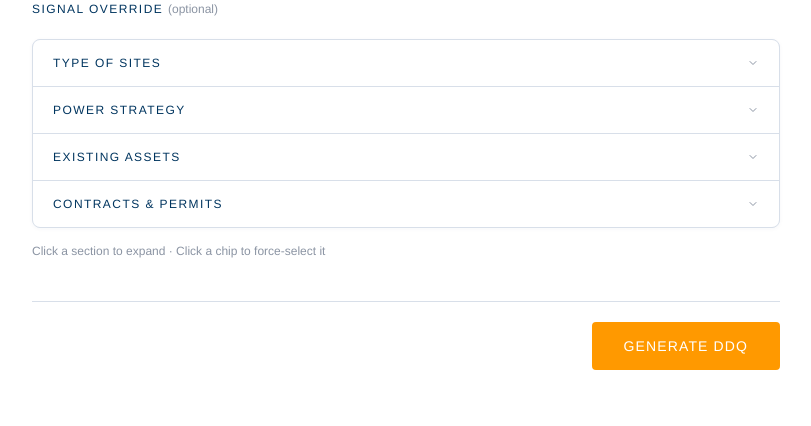
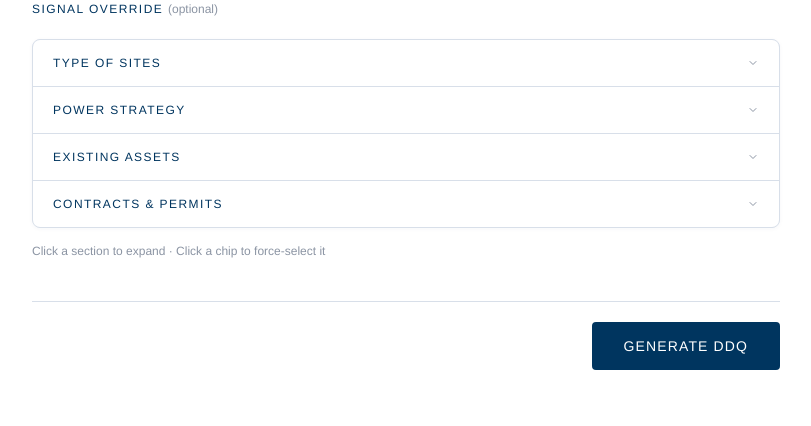
Before and after one commit to MuadDibPill/btsf-ddq-tool, a Flask app: page / in a window 1280 px wide. Shown: the part 805-1231 px from the top of the page, without its empty margins (234-1045 px from the left). Run offline with Flask 3, Linux system fonts and the light colour scheme.

Commit message:
Update index.html

```diff
--- a/ddq_web/templates/index.html
+++ b/ddq_web/templates/index.html
@@ -412,9 +412,9 @@
       justify-content: center;
       gap: 10px;
       padding: 14px 30px;
-      background: var(--orange);
+      background: #00355F;
       color: #FFFFFF;
-      border: 2px solid var(--orange);
+      border: 2px solid #00355F;
       border-radius: var(--radius);
       font-size: 14px;
       font-weight: 500;
@@ -424,8 +424,8 @@
       box-sizing: border-box;
     }
     .btn:hover:not(:disabled) {
-      background: var(--orange-hi);
-      border-color: var(--orange-hi);
+      background: var(--navy-hi);
+      border-color: var(--navy-hi);
     }
     .btn:active:not(:disabled) { transform: translateY(1px); }
     .btn:disabled {
```
